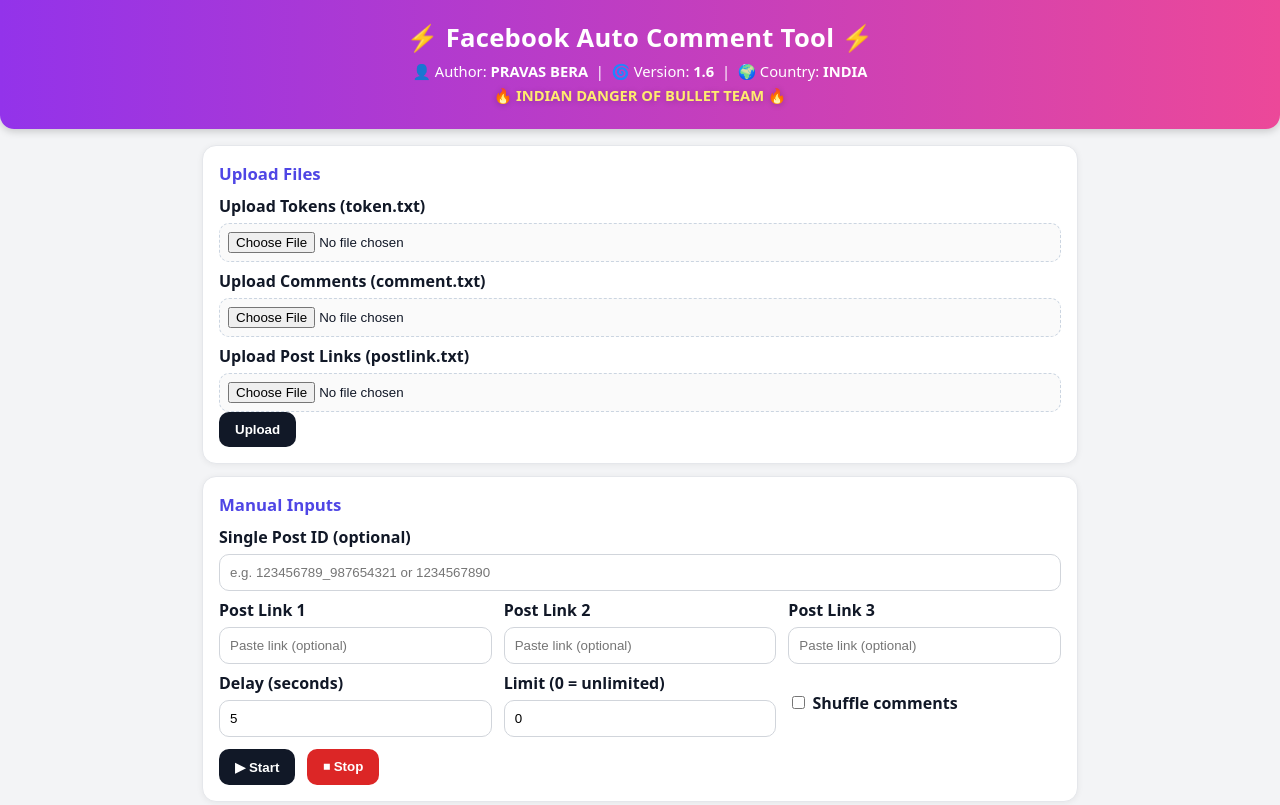
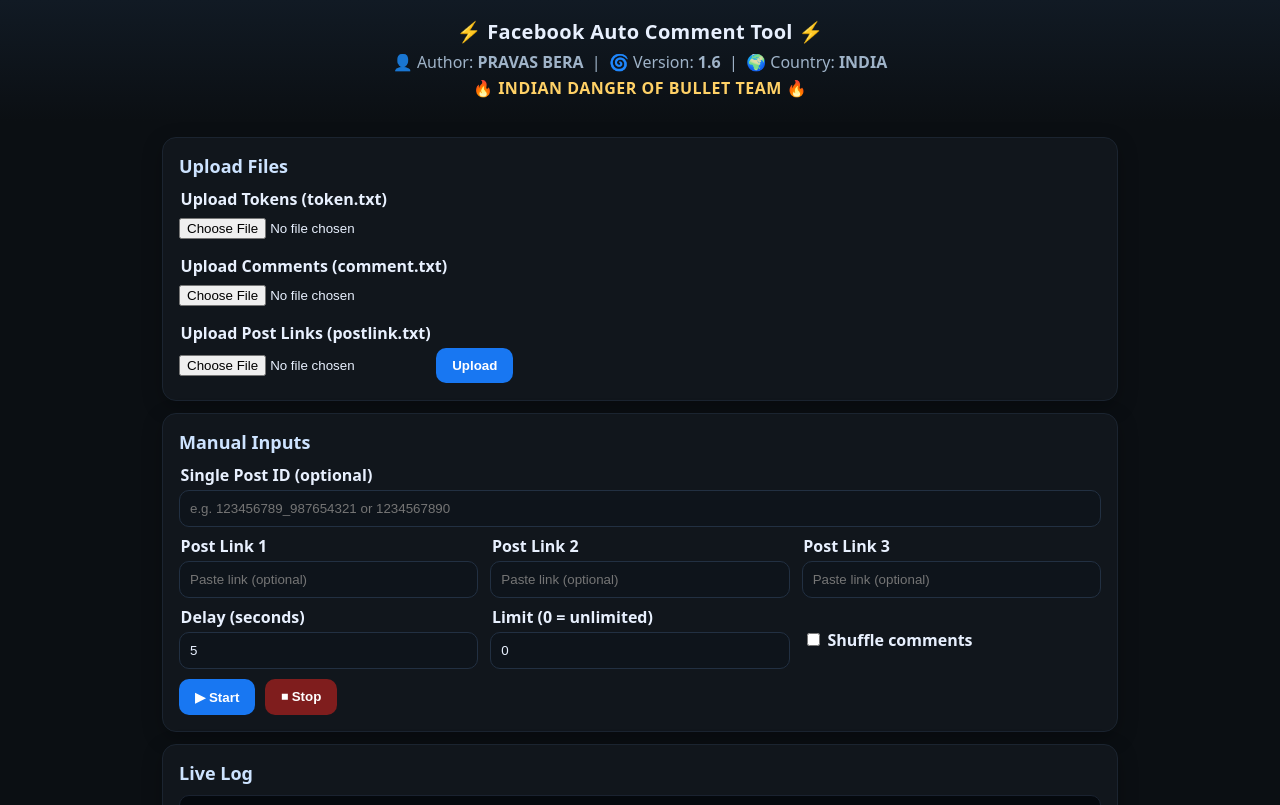
Before and after one commit to PravasBera/Auto-Comment-Tool, a website: page views/index.html in a window 1280 px wide. Shown: the top 805 px of the page. Drawn offline with Linux system fonts and the light colour scheme; no server answers.

Commit message:
Update style.css

```diff
--- a/public/style.css
+++ b/public/style.css
@@ -1,76 +1,52 @@
-* { box-sizing: border-box; }
-
-body {
-  margin: 0;
-  background: #f3f4f6;
-  color: #111827;
-  font-family: system-ui, -apple-system, Segoe UI, Roboto, Inter, sans-serif;
+:root{
+  --primary:#1877f2;
+  --bg:#0b0f13;
+  --card:#11161c;
+  --text:#e8f0fe;
+  --muted:#9fb3c8;
+  --green:#22c55e;
+  --yellow:#eab308;
+  --red:#ef4444;
+  --mono: ui-monospace, SFMono-Regular, Menlo, Monaco, "Courier New", monospace;
 }
 
-/* Header */
-.app-header {
-  background: linear-gradient(90deg, #9333ea, #ec4899);
-  color: #fff;
-  text-align: center;
-  padding: 20px 10px;
-  border-bottom-left-radius: 14px;
-  border-bottom-right-radius: 14px;
-  box-shadow: 0 2px 8px rgba(0,0,0,.2);
+*{box-sizing:border-box}
+body{margin:0;background:var(--bg);color:var(--text);font-family:system-ui,-apple-system,Segoe UI,Roboto,Inter,Ubuntu,Arial,sans-serif}
+
+.app-header{padding:18px 12px;text-align:center;background:linear-gradient(180deg,#111a24,#0b0f13)}
+.app-header h1{margin:0 0 6px 0;font-size:20px;letter-spacing:.3px}
+.app-header p{margin:4px 0;color:var(--muted)}
+.app-header .team{color:#ffd166;font-weight:700;letter-spacing:.5px}
+
+.container{max-width:980px;margin:16px auto;padding:0 12px}
+.card{background:var(--card);border:1px solid #1b2430;border-radius:14px;padding:16px;margin:12px 0;box-shadow:0 6px 20px rgba(0,0,0,.25)}
+.card h2{margin:0 0 10px 0;font-size:18px;color:#cde3ff}
+
+label{display:block;margin:.5rem 0 .25rem .1rem;font-weight:600}
+input[type="text"], input[type="number"]{
+  width:100%;padding:10px;border-radius:10px;border:1px solid #223042;background:#0e141b;color:var(--text)
 }
-.app-header h1 {
-  font-size: 1.6rem;
-  margin: 0 0 6px;
-  font-weight: 800;
-  letter-spacing: .3px;
+input[type="file"]{margin:.25rem 0 .5rem}
+.chk{display:flex;align-items:center;gap:.5rem;margin-top:.5rem}
+.grid-3{display:grid;grid-template-columns:repeat(3,1fr);gap:12px}
+.btn-row{display:flex;gap:10px;margin-top:10px}
+
+button{
+  background:var(--primary);color:white;border:0;border-radius:10px;padding:10px 16px;
+  font-weight:700;cursor:pointer
 }
-.app-header p { margin: 4px 0; font-size: .92rem; }
-.app-header .team {
-  color: #ffec6e;
-  font-weight: 700;
-  text-shadow: 0 1px 6px rgba(0,0,0,.2);
+button.danger{background:#7f1d1d}
+button:hover{filter:brightness(1.07)}
+
+.logs{
+  background:#05090e;border:1px solid #1a2230;border-radius:10px;padding:10px;height:260px;overflow:auto;
+  font-family:var(--mono);font-size:13px;line-height:1.35
 }
 
-/* Layout */
-.container { max-width: 900px; margin: 16px auto; padding: 0 12px; }
-.card {
-  background: #fff; border: 1px solid #e5e7eb; border-radius: 14px;
-  padding: 16px; margin: 12px 0; box-shadow: 0 1px 6px rgba(0,0,0,.06);
-}
-.card h2 { margin: 0 0 10px; font-size: 1.05rem; color: #4f46e5; }
-
-label { display: block; margin: 8px 0 6px; font-weight: 600; }
-input[type="text"], input[type="number"] {
-  width: 100%; padding: 10px; border: 1px solid #d1d5db; border-radius: 10px;
-  outline: none; transition: .2s;
-}
-input:focus { border-color: #9333ea; box-shadow: 0 0 0 2px rgba(147,51,234,.25); }
-input[type="file"] { width: 100%; padding: 8px; border: 1px dashed #cbd5e1; border-radius: 10px; background: #fafafa; }
-
-.grid-3 { display: grid; grid-template-columns: 1fr; gap: 12px; }
-@media (min-width: 700px) { .grid-3 { grid-template-columns: repeat(3, 1fr); } }
-
-.chk label { font-weight: 600; display: inline-block; margin-top: 28px; }
-
-.btn-row { display: flex; gap: 12px; margin-top: 12px; }
-button {
-  padding: 10px 16px; border: 0; border-radius: 10px; cursor: pointer;
-  background: #111827; color: #fff; font-weight: 700;
-}
-button:hover { opacity: .9; }
-button.danger { background: #dc2626; }
-
-/* Logs */
-.logs {
-  height: 230px; overflow: auto; background: #f9fafb; border: 1px solid #e5e7eb;
-  border-radius: 10px; padding: 10px; font-family: ui-monospace, SFMono-Regular, Menlo, Consolas, monospace;
-  font-size: .92rem; line-height: 1.4;
-}
-.log-line { margin: 3px 0; }
-.log-info { color: #0ea5e9; }
-.log-success { color: #16a34a; }
-.log-error { color: #dc2626; }
-.log-warn { color: #ca8a04; }
-.log-summary { color: #7c3aed; font-weight: 700; }
-
-/* Footer */
-.footer { text-align: center; color: #6b7280; font-size: .85rem; padding: 16px; }
+.info{color:#8ab4f8}
+.success{color:var(--green)}
+.warn{color:var(--yellow)}
+.error{color:var(--red)}
+.summary{color:#86efac}
+.footer{color:#8aa0b6;text-align:center;padding:22px 0}
+@media (max-width: 780px){ .grid-3{grid-template-columns:1fr} }
```
